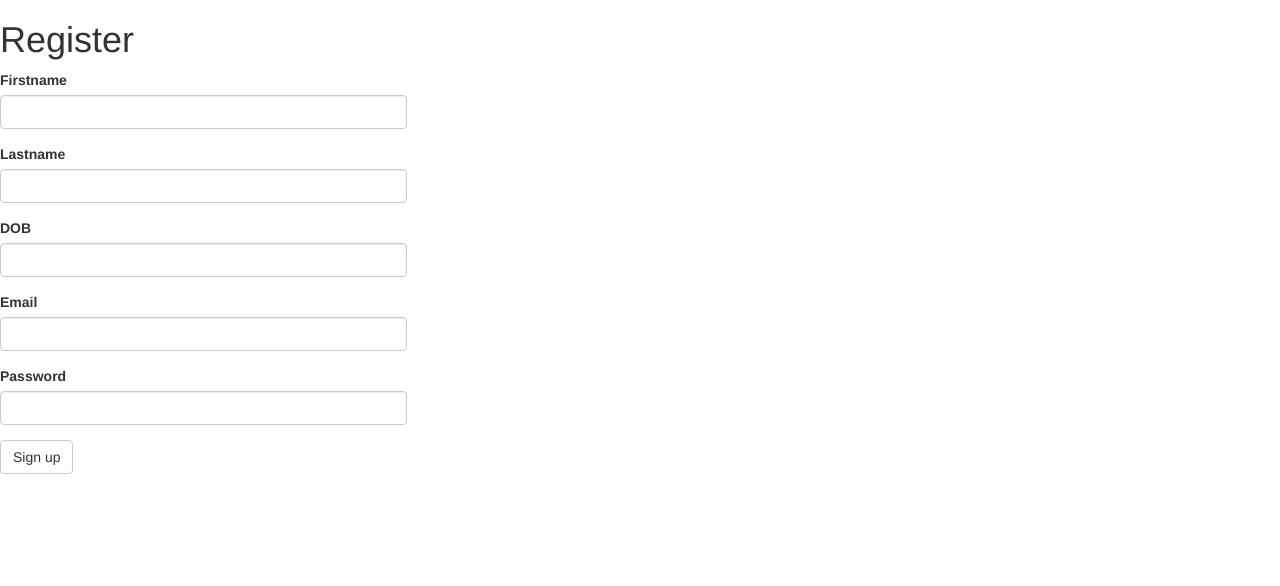
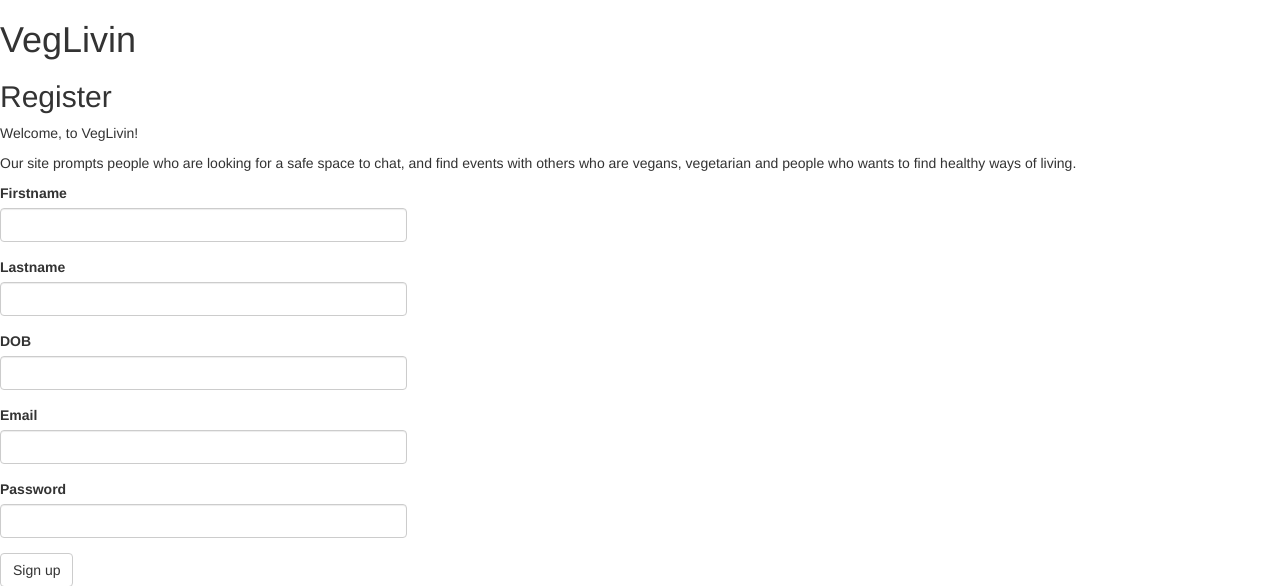
Before and after one commit to damelalbertos/VegLivin, a Flask app: page /registration in a window 1280 px wide. Shown: the top 586 px of the page. Run offline with Flask 2, Linux system fonts and the light colour scheme; some libraries are stand-ins or nearby versions.

Commit message:
Add style

```diff
--- a/app/templates/404.html
+++ b/app/templates/404.html
@@ -2,5 +2,5 @@
 
 {% block app_content %}
     <h1>Not Found, Please go back to the main page </h1>
-    <p><a href="{{ url_for('index') }}">Back</a></p>
+    <p><a href="{{ url_for('index') }}">VegLivin</a></p>
 {% endblock %}
--- a/app/templates/500.html
+++ b/app/templates/500.html
@@ -3,5 +3,5 @@
 {% block app_content %}
     <h1>An unexpected error has occurred</h1>
     <p>The administrator has been notified. Sorry for the inconvenience!</p>
-    <p><a href="{{ url_for('index') }}">Back</a></p>
+    <p><a href="{{ url_for('index') }}">VegLivin</a></p>
 {% endblock %}
--- a/app/templates/edit_profile.html
+++ b/app/templates/edit_profile.html
@@ -2,7 +2,8 @@
 {% import 'bootstrap/wtf.html' as wtf %}
 
 {% block app_content %}
-    <h1>Edit Profile</h1>
+    <h1>VegLivin</h1>
+    <h2>Edit Profile</h2>
     <div class="row">
         <div class="col-md-4">
             {{ wtf.quick_form(form) }}
--- a/app/templates/register.html
+++ b/app/templates/register.html
@@ -2,7 +2,16 @@
 {% import 'bootstrap/wtf.html' as wtf %}
 
 {% block app_content %}
-    <h1>Register</h1>
+<h1>VegLivin</h1>
+    <h2>Register</h2>
+<p>
+    Welcome, to VegLivin!
+</p>
+<p>
+    Our site prompts people who are looking for a safe space to
+    chat, and find events with others who are vegans, vegetarian and people who wants to find healthy ways of living.
+</p>
+
     <div class="row">
         <div class="col-md-4">
             {{ wtf.quick_form(form) }}
--- a/app/templates/user.html
+++ b/app/templates/user.html
@@ -4,7 +4,8 @@
     <table>
         <tr valign="top">
             <td>
-                <h1>User: {{ user.email }}</h1>
+                <h1><a href="VegLivin">heading</a></h1>
+                <h2>User: {{ user.email }}</h2>
                 {% if user.user_details %}<p>{{ user.user_details }}</p>{% endif %}
                 <p>{{ user.first_name }} has, {{ friends|length }} friends.</p>
                 {% if user == current_user %}
```
Also changed, not shown: app/templates/login.html (+11 -1 lines), app.db.
